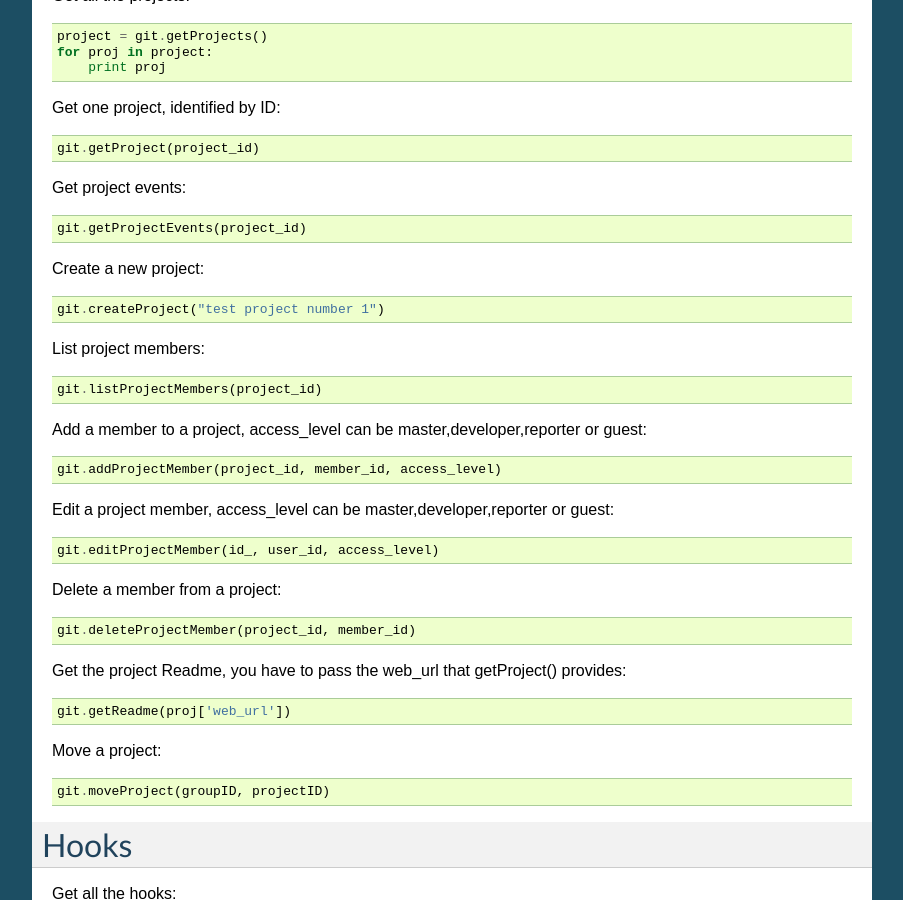
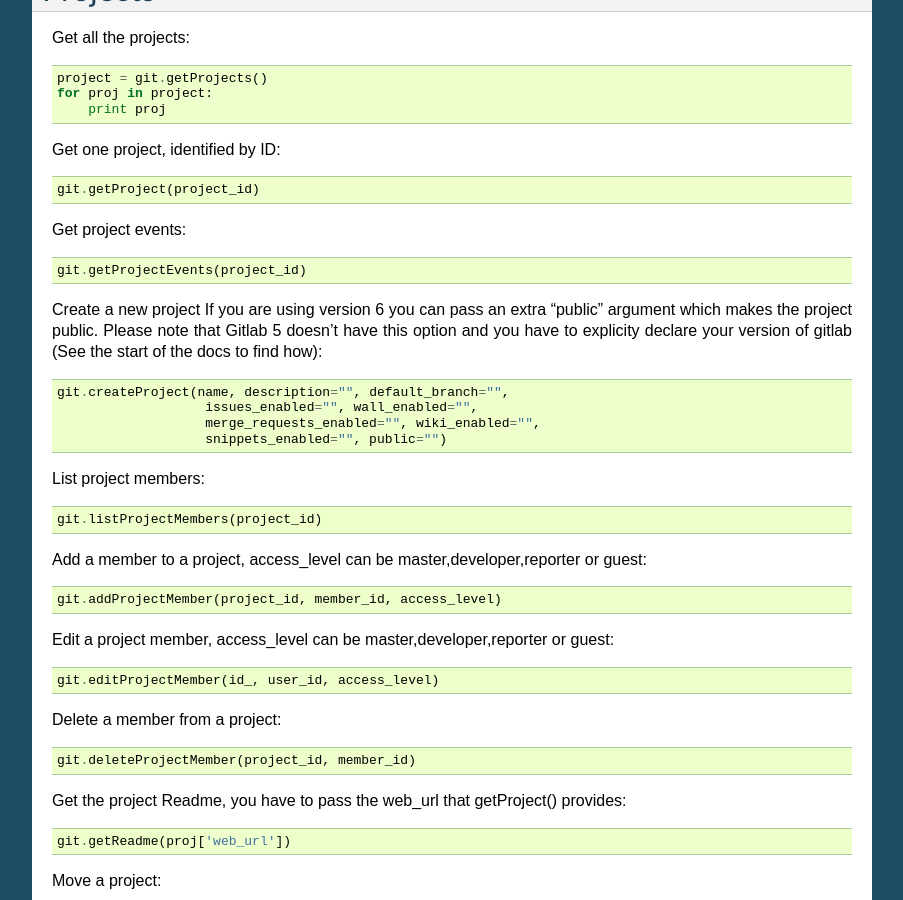
Before and after one commit to pyapi-gitlab/pyapi-gitlab, a Sphinx documentation site: the page built from docs/index.rst, in a window 1280 px wide and 900 px high, scrolled down 1819 px. Shown: the whole window, without its empty margins (198-1101 px from the left). Built offline with Sphinx 7.4.7, drawn with Linux system fonts in a browser that asks for light colours; some of the changed text lies outside the part shown.

Commit message:
read the docs for changes. Fixes #14

```diff
--- a/docs/index.rst
+++ b/docs/index.rst
@@ -26,9 +26,10 @@
 Authenticating via user/password
 ==================================
 
-First create the instance passing the gitlab server as parameter::
+First create the instance passing the gitlab server as parameter, You can also pass the gitlab backend version as there are some differences
+between 5 and 6 (One example, when creating projects you cna make them public on gitlab 6, gitlab 5 doesn't have that option) default version is 5::
 
-   git = gitlab.Gitlab("our_gitlab_host")
+   git = gitlab.Gitlab("our_gitlab_host","5")
 
 Then call the login() method::
 
@@ -110,9 +111,14 @@
 
    git.getProjectEvents(project_id)
 
-Create a new project::
+Create a new project
+If you are using version 6 you can pass an extra "public" argument which makes the project public.
+Please note that Gitlab 5 doesn't have this option and you have to explicity declare your version of gitlab (See the start of the docs to find how)::
 
-   git.createProject("test project number 1")
+   git.createProject(name, description="", default_branch="",
+                      issues_enabled="", wall_enabled="",
+                      merge_requests_enabled="", wiki_enabled="",
+                      snippets_enabled="", public="")
 
 List project members::
 
```
Also changed, not shown: gitlab/__init__.py (+8 -2 lines).
